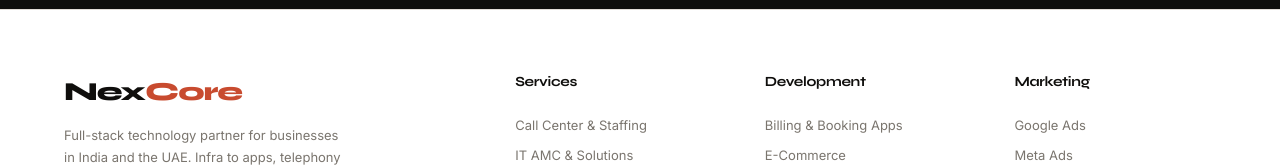
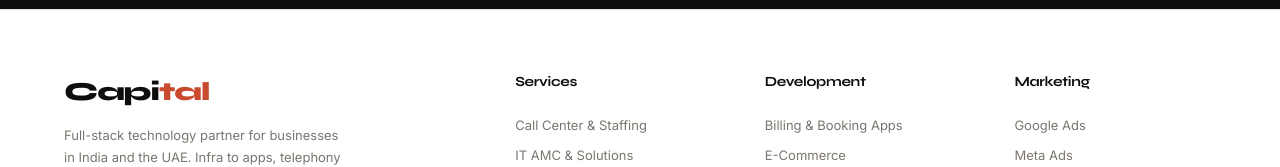
Before and after one commit to gritto72/Capital.Tech, a plain HTML site: page index.html in a window 1280 px wide. Shown: the part 6979-7146 px from the top of the page. Drawn offline with Linux system fonts and the light colour scheme.

Commit message:
Update footer brand name from 'NexCore' to 'Capital'

```diff
--- a/index.html
+++ b/index.html
@@ -756,7 +756,7 @@ footer ul li { padding: 4px 0; font-size: 13px; color: var(--muted); }
 <footer>
   <div class="footer-grid">
     <div>
-      <div class="footer-brand">Nex<span>Core</span></div>
+      <div class="footer-brand">Capi<span>tal</span></div>
       <p style="font-size:13px;color:var(--muted);max-width:280px">Full-stack technology partner for businesses in India and the UAE. Infra to apps, telephony to marketing.</p>
     </div>
     <div>
```
